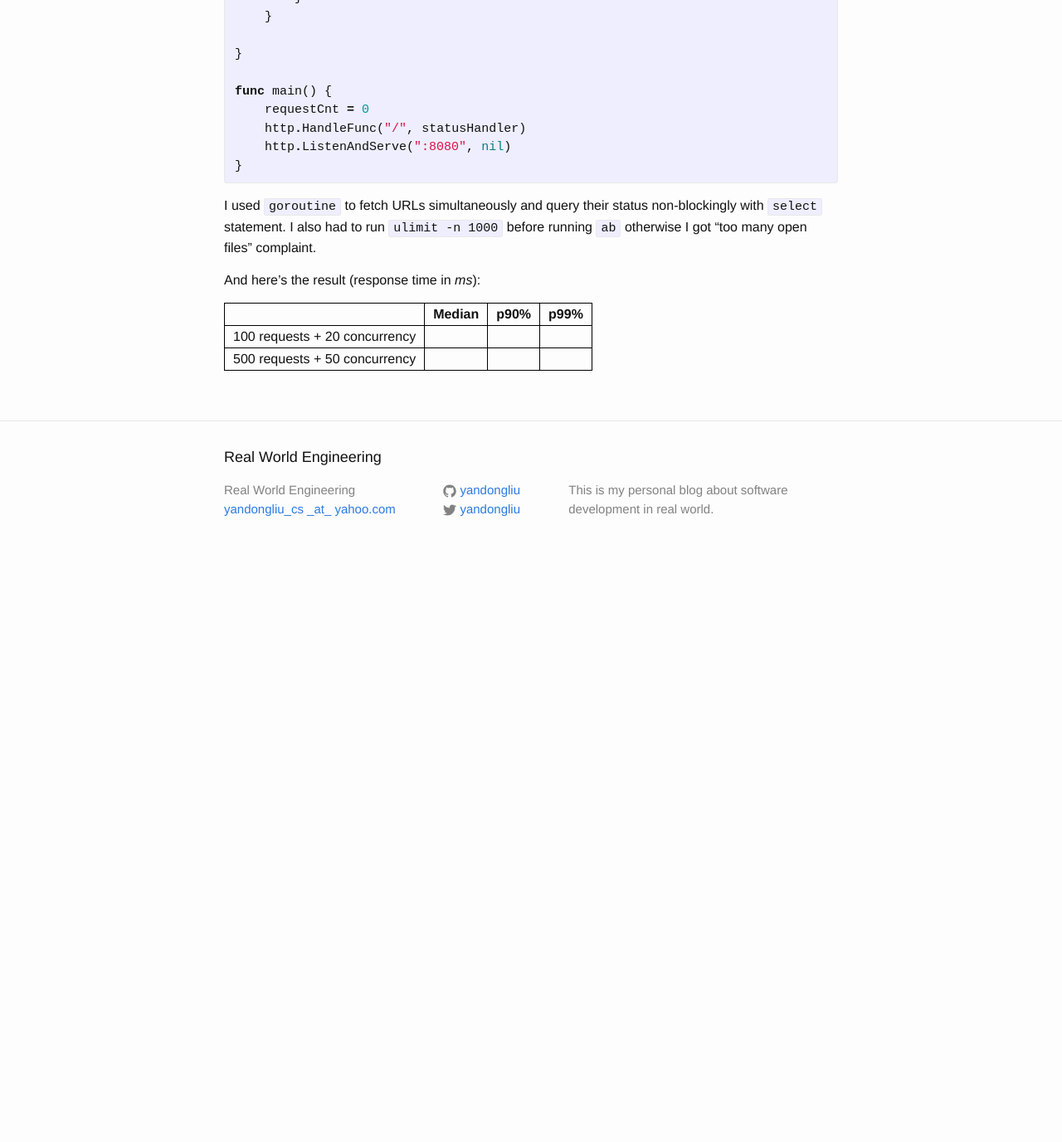
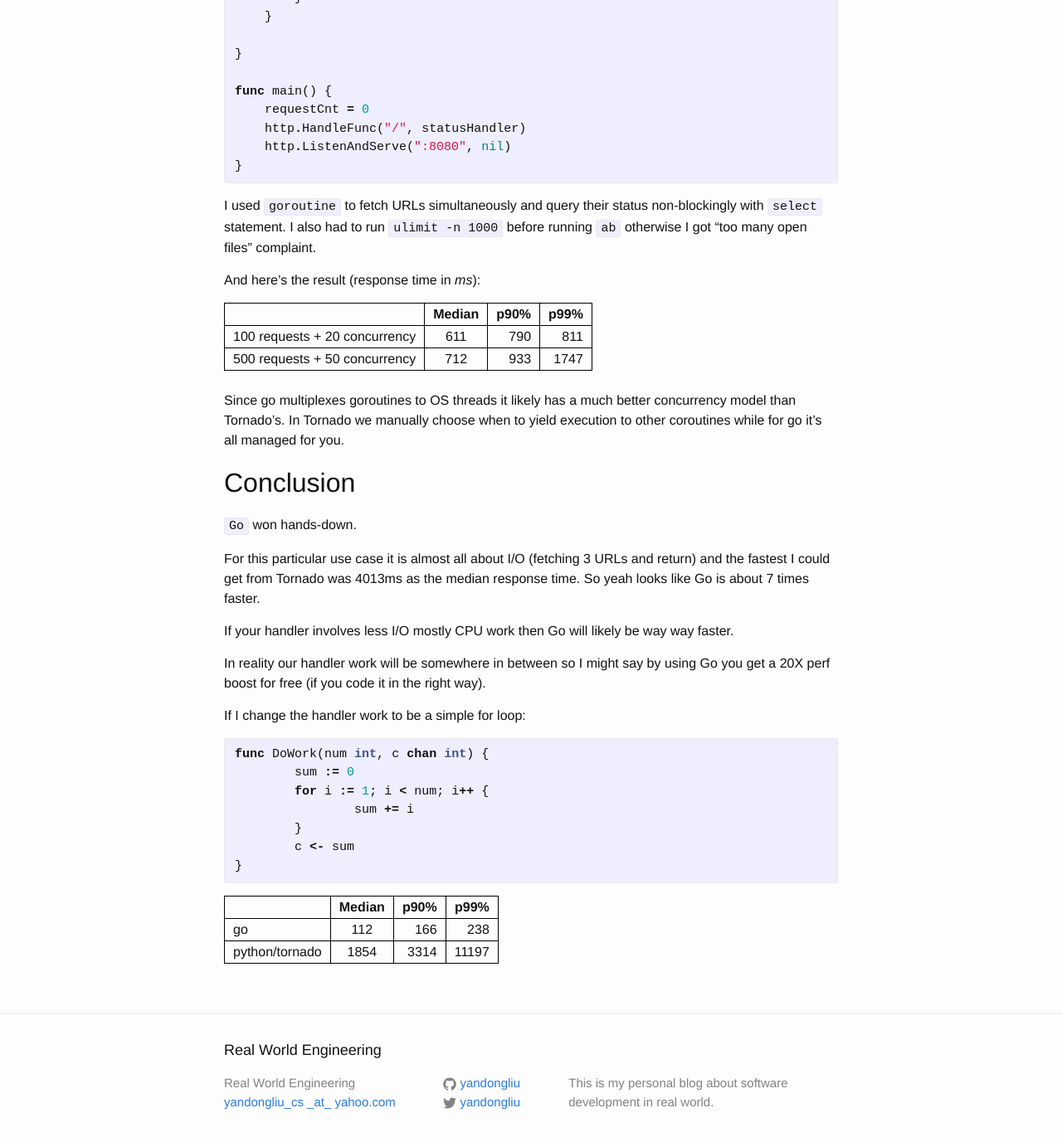
Before and after one commit to yandongliu/yandongliu.github.io, a Jekyll site: the page built from _posts/2016-04-23-go-concurrency.markdown, in a window 1280 px wide and 1400 px high, scrolled down 1233 px. Shown: the top 1377 px of the window at 83% size. Built offline with Jekyll 4.4.1, drawn with Linux system fonts in a browser that asks for light colours; before the commit the page ends 1918 px from its top, so only the background shows below that.

Commit message:
go concurrency

```diff
--- a/_drafts/2016-04-20-tornado_rest.markdown
+++ /dev/null
@@ -1,6 +0,0 @@
----
-layout: post
-title:  "Write a REST service in Tornado"
-date:   2016-04-18 17:12:22 -0800
-categories: python tornado
----
--- a/_posts/2016-04-23-go-concurrency.markdown
+++ b/_posts/2016-04-23-go-concurrency.markdown
@@ -68,5 +68,33 @@ And here's the result (response time in *ms*):
 
 |         | Median           | p90%  | p99% |
 | ------------- |:-------------:| -----:| -----:|
-| 100 requests + 20 concurrency | | | |
-| 500 requests + 50 concurrency | |  | |
+| 100 requests + 20 concurrency | 611 | 790 | 811 |
+| 500 requests + 50 concurrency | 712 | 933  | 1747 |
+
+<br/>
+Since go multiplexes goroutines to OS threads it likely has a much better concurrency model than Tornado's. In Tornado we manually choose when to yield execution to other coroutines while for go it's all managed for you.
+
+## Conclusion
+`Go` won hands-down.
+
+For this particular use case it is almost all about I/O (fetching 3 URLs and return) and the fastest I could get from Tornado was 4013ms as the median response time. So yeah looks like Go is about 7 times faster.
+
+If your handler involves less I/O mostly CPU work then Go will likely be way way faster.
+
+In reality our handler work will be somewhere in between so I might say by using Go you get a 20X perf boost for free (if you code it in the right way).
+
+If I change the handler work to be a simple for loop:
+{% highlight go %}
+func DoWork(num int, c chan int) {
+        sum := 0
+        for i := 1; i < num; i++ {
+                sum += i
+        }
+        c <- sum
+}
+{% endhighlight %}
+
+|         | Median           | p90%  | p99% |
+| ------------- |:-------------:| -----:| -----:|
+| go | 112 | 166 | 238 |
+| python/tornado | 1854 | 3314  | 11197 |
```
Also changed, not shown: _drafts/2016-05-01-rest-service-architecture.markdown (added, +29 -0 lines), _posts/2016-04-18-tornado_programming.markdown (+7 -7 lines).
